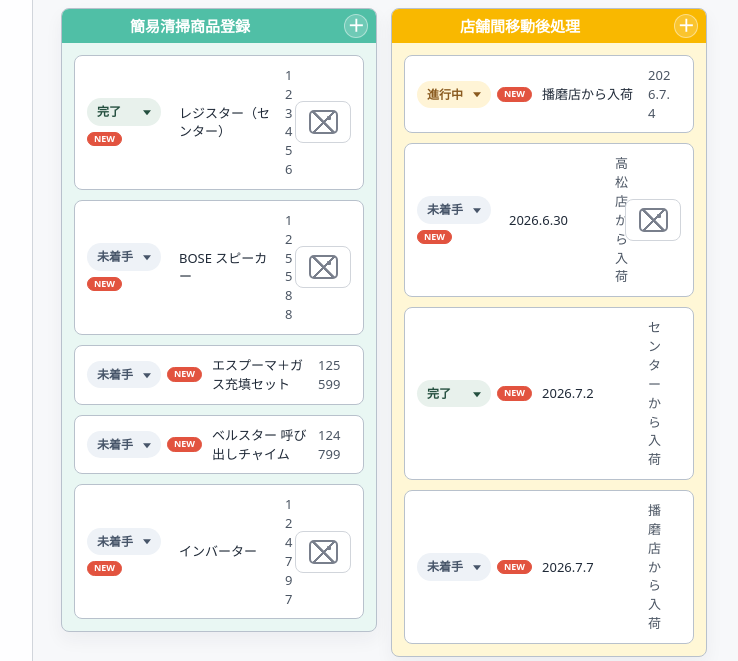
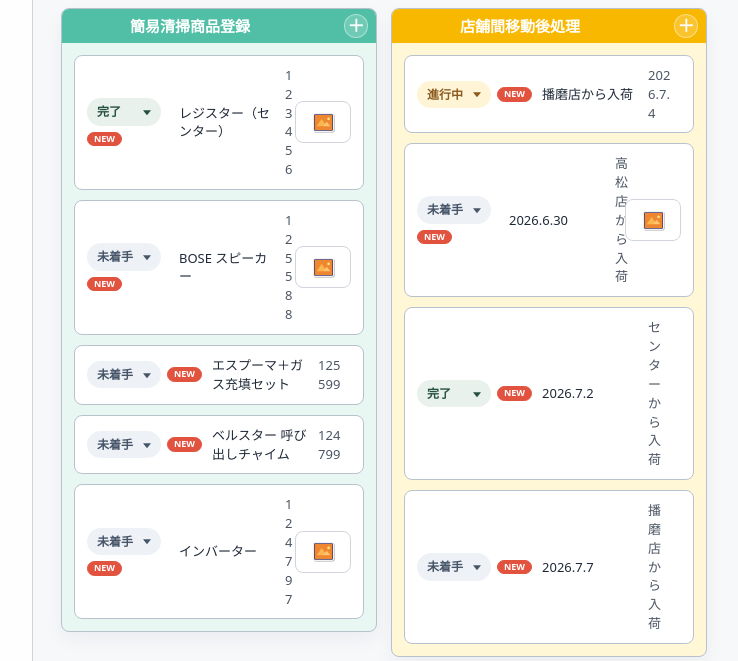
Before and after one commit to taka-0210/hit_portal, a PHP site: page / in a window 1280 px wide. Shown: the part 1831-2492 px from the top of the page, without its empty margins (215-953 px from the left). Run offline with PHP 8.4, Linux system fonts and the light colour scheme; the visitor is signed in with stand-in values (Sample User, id 1).

Commit message:
Update app.css

```diff
--- a/public_html/assets/css/app.css
+++ b/public_html/assets/css/app.css
@@ -825,7 +825,7 @@ h2 {
     height: 42px;
     border: 1px solid var(--line);
     border-radius: var(--radius);
-    background: #fff;
+    background: #fff url("../img/image-icon.png") center / 25px auto no-repeat;
     padding: 0;
     color: var(--muted);
     cursor: zoom-in;
@@ -833,16 +833,7 @@ h2 {
 
 .portal-todo-image-icon::before {
     content: "";
-    display: block;
-    width: 25px;
-    height: 20px;
-    border: 2px solid currentColor;
-    border-radius: 5px;
-    background:
-        radial-gradient(circle at 72% 30%, currentColor 0 2px, transparent 2.5px),
-        linear-gradient(135deg, transparent 47%, currentColor 48% 54%, transparent 55%),
-        linear-gradient(45deg, transparent 45%, currentColor 46% 53%, transparent 54%);
-    opacity: 0.9;
+    display: none;
 }
 
 .portal-expanded-image {
```
